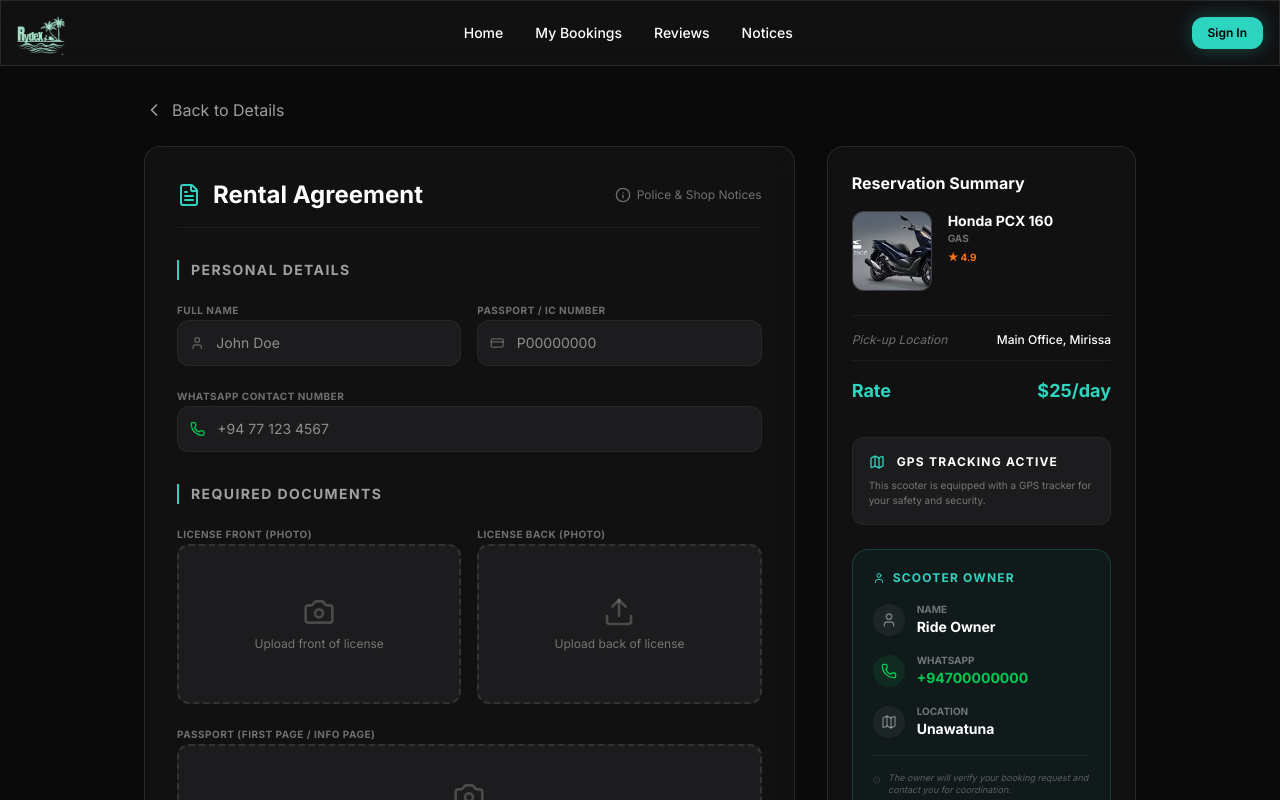
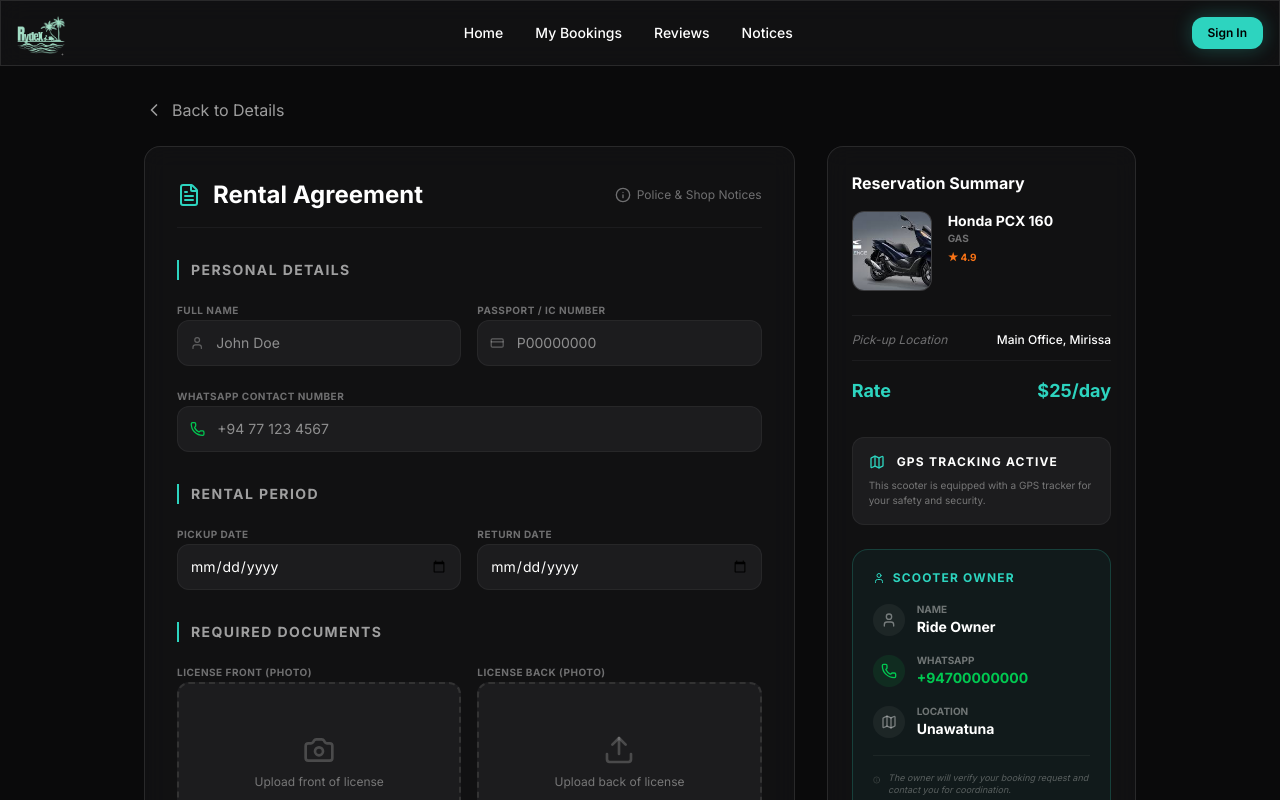
Before and after one commit to life1code/scooter-rental-, a Next.js app: page /scooters/1/confirm in a window 1280 px wide. Shown: the top 800 px of the page. Built offline with nearby package versions, Linux system fonts and the light colour scheme; no server answers; the database is empty.

Commit message:
feat: add date pickers and price calculation to booking form

```diff
--- a/src/app/scooters/[id]/confirm/page.tsx
+++ b/src/app/scooters/[id]/confirm/page.tsx
@@ -17,6 +17,13 @@ export default function BookingConfirm() {
     const [isLoading, setIsLoading] = useState(true);
     const [isSubmitted, setIsSubmitted] = useState(false);
     const [signatureData, setSignatureData] = useState<string | null>(null);
+
+    // Date selection state
+    const [startDate, setStartDate] = useState<string>("");
+    const [endDate, setEndDate] = useState<string>("");
+    const [numberOfDays, setNumberOfDays] = useState<number>(0);
+    const [totalPrice, setTotalPrice] = useState<number>(0);
+    const [discount, setDiscount] = useState<number>(0);
 
     useEffect(() => {
         if (!id) return;
@@ -40,6 +47,32 @@ export default function BookingConfirm() {
 
         fetchScooter();
     }, [id]);
+
+    // Calculate price when dates change
+    useEffect(() => {
+        if (startDate && endDate && scooter) {
+            const start = new Date(startDate);
+            const end = new Date(endDate);
+            const days = Math.ceil((end.getTime() - start.getTime()) / (1000 * 60 * 60 * 24));
+
+            if (days > 0) {
+                setNumberOfDays(days);
+                const pricePerDay = scooter.pricePerDay || 0;
+                const subtotal = days * pricePerDay;
+
+                // Calculate discount
+                let discountPercent = 0;
+                if (days >= 30) discountPercent = 12;
+                else if (days >= 7) discountPercent = 5;
+
+                const discountAmount = subtotal * (discountPercent / 100);
+                const total = subtotal - discountAmount;
+
+                setDiscount(discountPercent);
+                setTotalPrice(total);
+            }
+        }
+    }, [startDate, endDate, scooter]);
 
     const canvasRef = useRef<HTMLCanvasElement>(null);
     const [isDrawing, setIsDrawing] = useState(false);
@@ -123,6 +156,16 @@ export default function BookingConfirm() {
         // Get form data
         const formData = new FormData(e.target as HTMLFormElement);
 
+        if (!startDate || !endDate) {
+            alert("Please select pickup and return dates.");
+            return;
+        }
+
+        if (numberOfDays <= 0) {
+            alert("Return date must be after pickup date.");
+            return;
+        }
+
         // Prepare booking data for database
         const bookingData = {
             scooterId: scooter?.id,
@@ -130,9 +173,9 @@ export default function BookingConfirm() {
             riderEmail: formData.get('email') as string || null,
             riderPhone: formData.get('phone') as string,
             riderPassport: formData.get('passport') as string,
-            startDate: new Date().toISOString(), // You should get this from the date picker
-            endDate: new Date(Date.now() + 86400000).toISOString(), // +1 day, should come from picker
-            totalAmount: scooter?.pricePerDay || 25,
+            startDate: new Date(startDate).toISOString(),
+            endDate: new Date(endDate).toISOString(),
+            totalAmount: totalPrice,
             documents: {
                 idFront: previews.licenseFront,
                 idBack: previews.licenseBack,
@@ -314,6 +357,59 @@ export default function BookingConfirm() {
                                     </div>
                                 </div>
 
+                                {/* Rental Period */}
+                                <div className="space-y-4">
+                                    <h3 className="text-sm font-bold uppercase tracking-widest text-white/60 border-l-2 border-[var(--primary)] pl-3">Rental Period</h3>
+                                    <div className="grid grid-cols-1 sm:grid-cols-2 gap-4">
+                                        <div className="space-y-2">
+                                            <label className="text-[10px] font-bold uppercase tracking-wider text-white/40">Pickup Date</label>
+                                            <input
+                                                required
+                                                type="date"
+                                                value={startDate}
+                                                onChange={(e) => setStartDate(e.target.value)}
+                                                min={new Date().toISOString().split('T')[0]}
+                                                className="w-full bg-white/5 p-3 rounded-xl border border-white/5 focus:border-[var(--primary)]/50 transition-colors text-sm"
+                                            />
+                                        </div>
+                                        <div className="space-y-2">
+                                            <label className="text-[10px] font-bold uppercase tracking-wider text-white/40">Return Date</label>
+                                            <input
+                                                required
+                                                type="date"
+                                                value={endDate}
+                                                onChange={(e) => setEndDate(e.target.value)}
+                                                min={startDate || new Date().toISOString().split('T')[0]}
+                                                className="w-full bg-white/5 p-3 rounded-xl border border-white/5 focus:border-[var(--primary)]/50 transition-colors text-sm"
+                                            />
+                                        </div>
+                                    </div>
+
+                                    {/* Price Summary */}
+                                    {numberOfDays > 0 && (
+                                        <div className="bg-[var(--primary)]/10 border border-[var(--primary)]/20 rounded-xl p-4 space-y-2">
+                                            <div className="flex justify-between text-sm">
+                                                <span className="text-white/60">Rental Duration:</span>
+                                                <span className="font-bold">{numberOfDays} {numberOfDays === 1 ? 'day' : 'days'}</span>
+                                            </div>
+                                            <div className="flex justify-between text-sm">
+                                                <span className="text-white/60">Rate:</span>
+                                                <span className="font-bold">${scooter?.pricePerDay}/day</span>
+                                            </div>
+                                            {discount > 0 && (
+                                                <div className="flex justify-between text-sm">
+                                                    <span className="text-[var(--primary)]">Discount ({discount}%):</span>
+                                                    <span className="font-bold text-[var(--primary)]">-${((numberOfDays * (scooter?.pricePerDay || 0)) * (discount / 100)).toFixed(2)}</span>
+                                                </div>
+                                            )}
+                                            <div className="flex justify-between text-lg border-t border-white/10 pt-2">
+                                                <span className="font-bold">Total:</span>
+                                                <span className="font-bold text-[var(--primary)]">${totalPrice.toFixed(2)}</span>
+                                            </div>
+                                        </div>
+                                    )}
+                                </div>
+
                                 {/* Document Uploads */}
                                 <div className="space-y-4">
                                     <h3 className="text-sm font-bold uppercase tracking-widest text-white/60 border-l-2 border-[var(--primary)] pl-3">Required Documents</h3>
```
